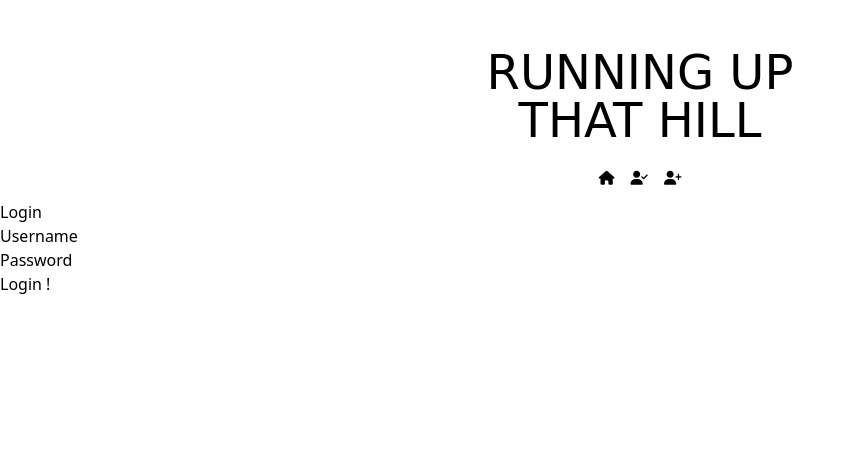
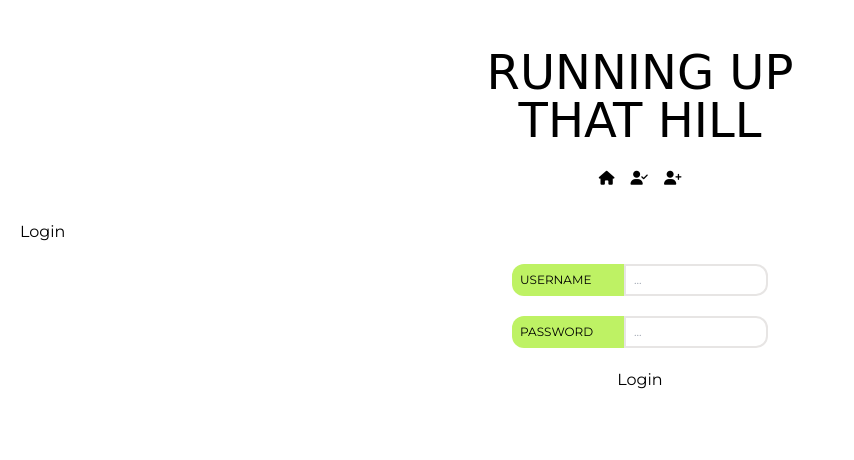
Before and after one commit to becodeorg/hamilton-7-hiking-project-lauranne-colin, a PHP site: template src/views/login.view.php in a window 1280 px wide. Shown: the top 460 px of the page, without its empty margins (0-854 px from the left). Run offline with PHP 8.4, Linux system fonts and the light colour scheme; the template is opened without the code that fills it, so the values that code supplies are empty; some libraries are stand-ins or nearby versions; some web fonts are replaced.

Commit message:
login style done

```diff
--- a/src/views/includes/header.view.php
+++ b/src/views/includes/header.view.php
@@ -13,14 +13,14 @@
         h1 {
             font-family: 'Mystery Quest', cursive;
         }
-        nav {
+        nav, span {
             font-family: 'Montserrat', sans-serif;
         }
     </style>
     <title>Running Up That Hill</title>
 </head>
 <body>
-<header>
+<header class="mb-5">
     <h1 class="text-5xl flex pt-12 pb-6 justify-center text-center">RUNNING UP</br>THAT HILL</h1>
     <nav class="pb-3">
         <ul class="text-sm flex flex-row justify-center">
@@ -34,6 +34,6 @@
         </ul>
     </nav>
     <?php if (!empty($_SESSION['User'])): ?>
-        <span>Hello <?= $_SESSION['User']['nickname'] ?></span>
+        <span class="ml-5 my-5 lowercase">Hello, <?= $_SESSION['User']['nickname'] ?>.</span>
     <?php endif; ?>
 </header>
--- a/src/views/login.view.php
+++ b/src/views/login.view.php
@@ -1,13 +1,31 @@
-<h2>Login</h2>
+<style>
+    form, h2 {
+        font-family: 'Montserrat', sans-serif;
+    }
+    .label {
+        border-top-left-radius: 0.75rem;
+        border-bottom-left-radius: 0.75rem;
+    }
+    .input {
+        border-top-right-radius: 0.75rem;
+        border-bottom-right-radius: 0.75rem;
+    }
+</style>
 
-<form action="login" method="post">
-    <div>
-        <label for="nickname">Username</label>
-        <input type="text" name="nickname">
-    </div>
-    <div>
-        <label for="password">Password</label>
-        <input type="password" name="password">
-    </div>
-    <button type="submit">Login !</button>
-</form>
+<h2 class="ml-5 my-5">Login</h2>
+
+<div class="flex justify-center">
+    <form class="flex flex-col action="login" method="post">
+        <div class="input flex flex-row mb-5 w-fit">
+            <label for="nickname" class="w-28 label uppercase bg-lime-300 p-2 text-xs">Username</label>
+            <input type="text" name="nickname" placeholder="..." class="input border-stone-200 border-2 w-36 pl-2 text-xs">
+        </div>
+        <div class="input flex flex-row mb-5 w-fit">
+            <label for="password" class="w-28 label uppercase bg-lime-300 p-2 text-xs">Password</label>
+            <input type="password" name="password" placeholder="..." class="input border-stone-200 border-2 w-36 pl-2 text-xs">
+        </div>
+        <div class="flex justify-center">
+            <button type="submit">Login</button>
+        </div>
+    </form>
+</div>
```
Also changed, not shown: src/views/index.view.php (+6 -5 lines).
